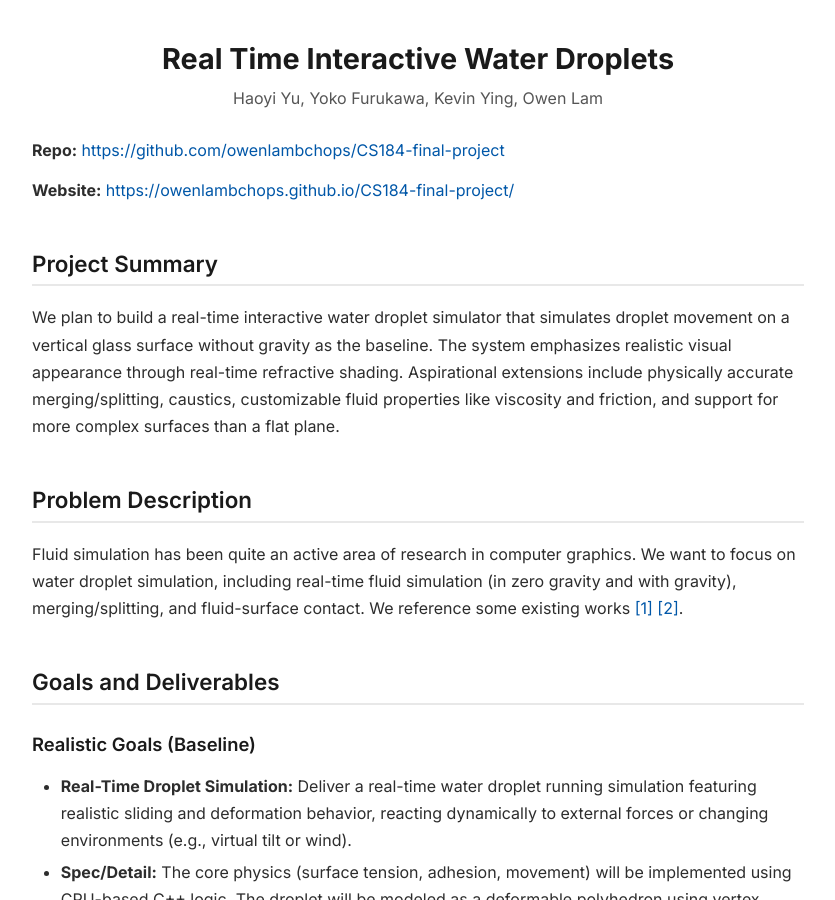
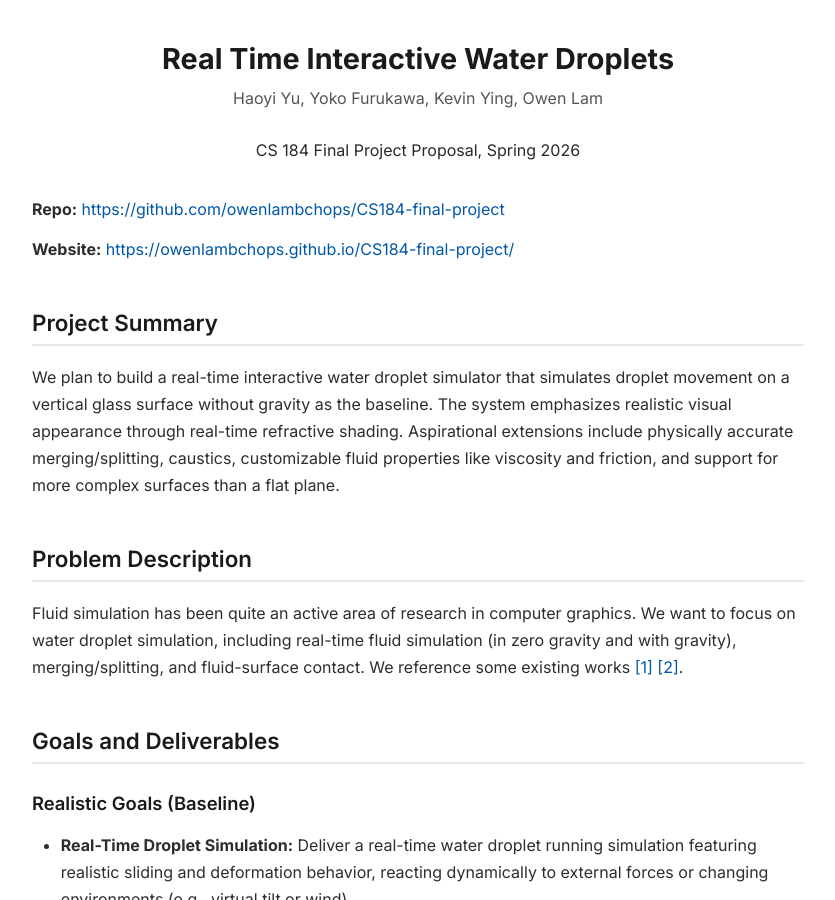
Before and after one commit to owenlambchops/CS184-final-project, a Jekyll site: the page built from index.md, in a window 1280 px wide and 900 px high. Shown: the whole window, without its empty margins (222-1057 px from the left). Built offline with Jekyll 4.4.1, drawn with Linux system fonts in a browser that asks for light colours.

Commit message:
course info?

```diff
--- a/_layouts/project.html
+++ b/_layouts/project.html
@@ -9,4 +9,10 @@ layout: default
 </div>
 {% endif %}
 
+{% if page.date %}
+<div style="text-align: center; color: #292929; margin-bottom: 2em;">
+  {{ page.date | join: ", " }}
+</div>
+{% endif %}
+
 {{ content }}
--- a/index.md
+++ b/index.md
@@ -1,6 +1,7 @@
 ---
 layout: project
 title: "Real Time Interactive Water Droplets"
+date: CS 184 Final Project Proposal, Spring 2026
 team:
   - Haoyi Yu
   - Yoko Furukawa
```
